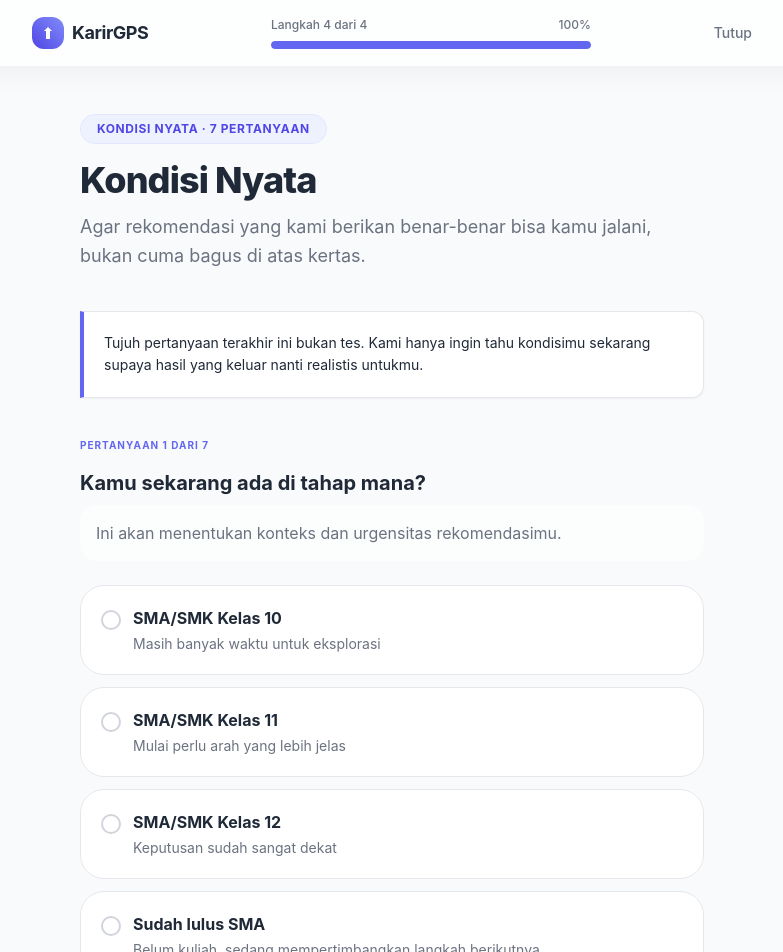
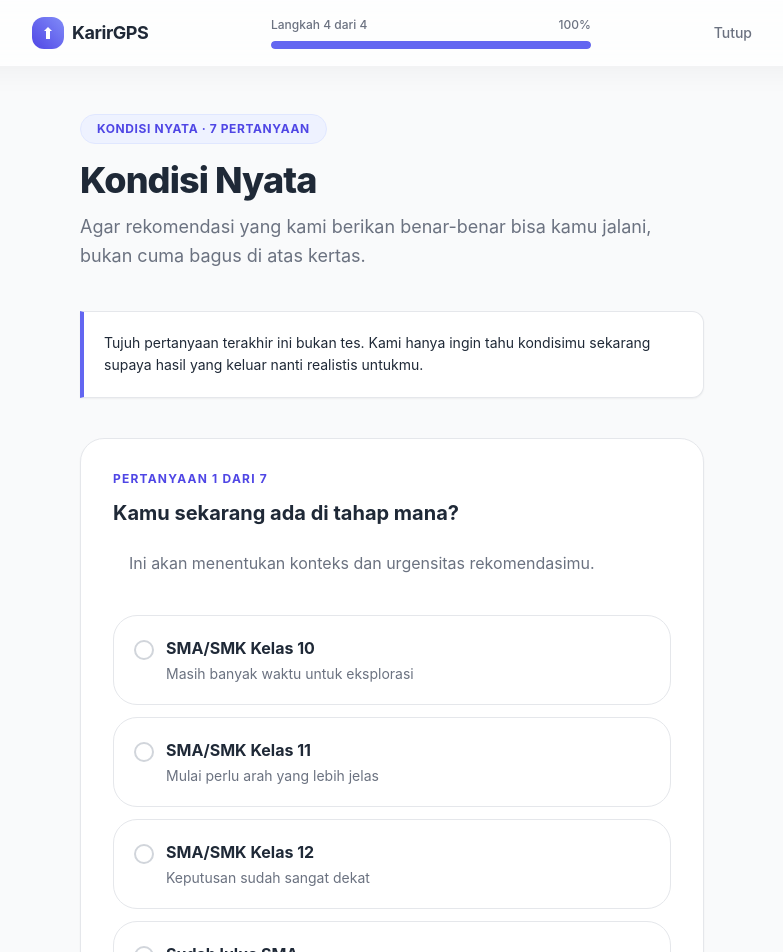
Before and after one commit to ervanlight/karirgps, a Next.js app: page /tes/d4 in a window 1280 px wide. Shown: the top 952 px of the page, without its empty margins (248-1031 px from the left). Built offline with nearby package versions, Linux system fonts and the light colour scheme; no server answers.

Commit message:
style: Revert to Boxy Cards for better readability

```diff
--- a/app/tes/d4/page.tsx
+++ b/app/tes/d4/page.tsx
@@ -49,9 +49,9 @@ export default function TesD4Page() {
         {D4_PERTANYAAN.map((p, i) => {
           const value = d4_konteks[p.id as keyof typeof d4_konteks]
           return (
-            <div key={p.id} className="mb-14 pb-8 border-b border-surface-200/50 last:border-0 transition-opacity">
-              <div className="text-[10px] font-bold text-brand-500 uppercase tracking-widest mb-4">
-                Pertanyaan {i + 1} dari {totalSoal}{p.multiple ? ' · Boleh pilih lebih dari satu' : ''}
+            <div key={p.id} className="bg-white border border-surface-200 rounded-3xl p-6 md:p-8 shadow-sm transition-shadow hover:shadow-soft">
+              <div className="text-xs font-bold text-brand-600 uppercase tracking-widest mb-3">
+                Pertanyaan {i + 1} dari {totalSoal}{p.multiple ? ' · Pilih yang sesuai' : ''}
               </div>
               <h3 className="text-lg md:text-xl font-bold text-ink mb-2 leading-relaxed">
                 {p.label}
--- a/components/tes/SkalaItem.tsx
+++ b/components/tes/SkalaItem.tsx
@@ -9,8 +9,8 @@ interface SkalaItemProps {
 
 export default function SkalaItem({ id, pernyataan, nilai, onSelect }: SkalaItemProps) {
   return (
-    <div className="mb-14 pb-8 border-b border-surface-200/50 last:border-0 transition-opacity">
-      <div className="text-base md:text-xl text-ink font-bold leading-relaxed mb-8 text-center text-balance">
+    <div className="bg-white border border-surface-200 rounded-2xl p-6 md:p-8 mb-6 shadow-sm hover:shadow-soft transition-shadow">
+      <div className="text-base md:text-lg text-ink font-medium leading-relaxed mb-6 text-center text-balance">
         "{pernyataan}"
       </div>
 
--- a/components/tes/SkenarioCard.tsx
+++ b/components/tes/SkenarioCard.tsx
@@ -19,8 +19,8 @@ export default function SkenarioCard({
   nomor, pertanyaan, konteks, opsi, selected, onSelect,
 }: SkenarioCardProps) {
   return (
-    <div className="mb-14 pb-8 border-b border-surface-200/50 last:border-0 transition-opacity">
-      <div className="text-[10px] font-bold text-brand-500 uppercase tracking-widest mb-4">
+    <div className="mb-10 bg-white border border-surface-200 rounded-3xl p-6 md:p-8 shadow-sm transition-shadow hover:shadow-soft">
+      <div className="text-xs font-bold text-brand-600 uppercase tracking-widest mb-3">
         Skenario {nomor}
       </div>
 
```
